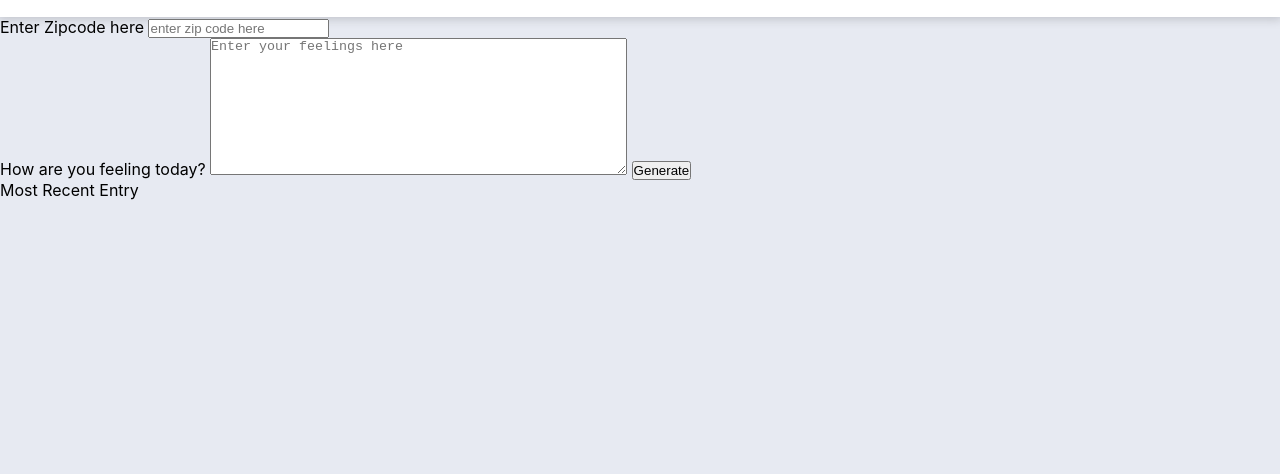
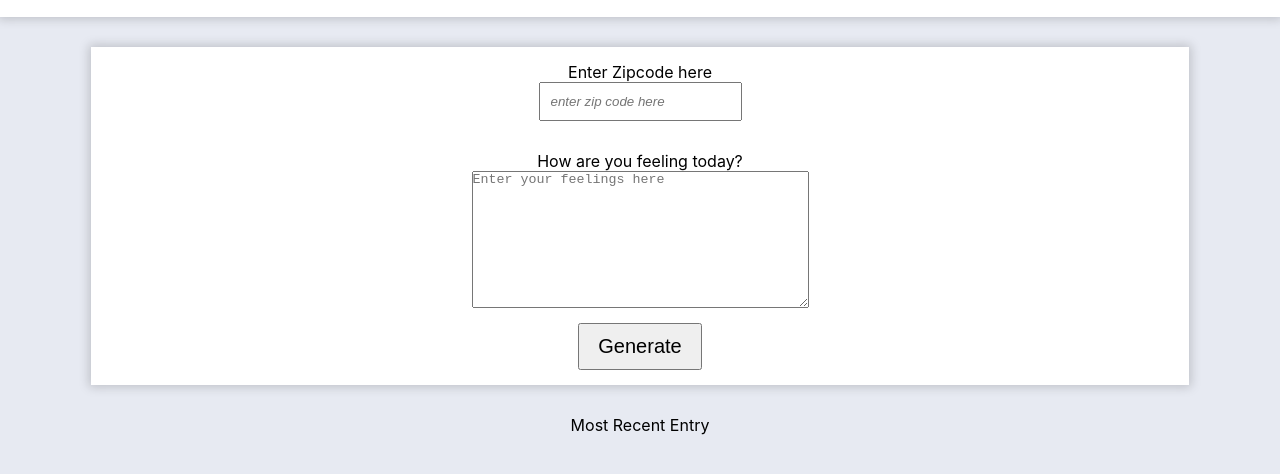
Before and after one commit to MostafaSalama/weather-journal-app, a website: page src/website/index.html in a window 1280 px wide. Shown: the part 52-526 px from the top of the page. Drawn offline with Linux system fonts and the light colour scheme.

Commit message:
add style to button and inputs

```diff
--- a/src/website/index.html
+++ b/src/website/index.html
@@ -11,14 +11,18 @@
            <h1 class="app-header"> Weather Journal App</h1>
        </nav>
    </header>
+    <div class="container">
+       <div class="row">
            <div class ="holder zip">
                <label for="zip">Enter Zipcode here</label>
                <input type="text" id="zip" placeholder="enter zip code here">
            </div>
            <div class ="holder feel">
                <label for="feelings">How are you feeling today?</label>
-        <textarea class= "myInput" id="feelings" placeholder="Enter your feelings here" rows="9" cols="50"></textarea>
+               <textarea class= "myInput" id="feelings" placeholder="Enter your feelings here" rows="9" cols="40"></textarea>
                <button id="generate" type = "submit"> Generate </button>
+           </div>
+       </div>
     </div>
     <div class ="holder entry">
         <div class = "title">Most Recent Entry</div>
--- a/src/website/style.css
+++ b/src/website/style.css
@@ -18,3 +18,39 @@ header {
 body {
 	font-family: -apple-system, BlinkMacSystemFont, sans-serif;
 }
+.container {
+    margin: 15px;
+    padding: 15px;
+    display: flex;
+    align-items: center;
+    justify-content: center;
+}
+.row {
+    background-color: #ffffff;
+    width: 90%;
+    box-shadow: 0 0 10px 2px rgba(0,0,0,0.18);
+}
+input {
+    padding: 10px;
+    font-style: italic;
+    margin-bottom: 15px;
+}
+textarea {
+    margin-bottom: 15px;
+}
+button {
+    padding: 10px 18px;
+    text-align: center;
+    font-size: 20px ;
+    cursor: pointer;
+}
+.holder {
+    text-align: center;
+    display: flex;
+    flex-direction: column;
+    align-items: center;
+    margin: 15px;
+}
+.zip {
+
+}
```
Lines whose indentation alone changed are shown as unchanged.
